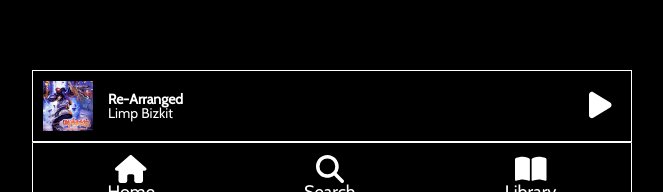
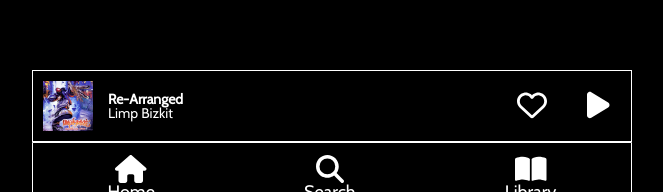
Before and after one commit to GarrettEstrin/THE_PLAYLIST, a React (Create React App) app: page / in a window 1280 px wide. Shown: the part 586-778 px from the top of the page, without its empty margins (308-971 px from the left). Built offline with nearby package versions, Linux system fonts and the light colour scheme.

Commit message:
favorites in player are functional

```diff
--- a/package.json
+++ b/package.json
@@ -3,8 +3,9 @@
   "version": "0.1.0",
   "private": true,
   "dependencies": {
-    "@fortawesome/fontawesome-svg-core": "^6.2.0",
-    "@fortawesome/free-solid-svg-icons": "^6.2.0",
+    "@fortawesome/fontawesome-svg-core": "^6.5.1",
+    "@fortawesome/free-regular-svg-icons": "^6.5.1",
+    "@fortawesome/free-solid-svg-icons": "^6.5.1",
     "@fortawesome/react-fontawesome": "^0.2.0",
     "@testing-library/jest-dom": "^5.16.5",
     "@testing-library/react": "^13.4.0",
--- a/src/Player/Player.tsx
+++ b/src/Player/Player.tsx
@@ -1,6 +1,7 @@
-import React from 'react';
+import React, { useEffect, useState } from 'react';
 import { FontAwesomeIcon } from '@fortawesome/react-fontawesome'
-import { faPlay, faPause } from '@fortawesome/free-solid-svg-icons'
+import { faPlay, faPause, faHeart } from '@fortawesome/free-solid-svg-icons'
+import { faHeart as farHeart } from '@fortawesome/free-regular-svg-icons'
 
 import { useAppContext } from '../Utilities/AppContext';
 
@@ -8,7 +9,14 @@ import './player.css';
 
 
 function Player() {
-  const { currentSong, isPlaying, play, pause } = useAppContext();
+  const { currentSong, isPlaying, play, pause, addFavorite, removeFavorite, favorites } = useAppContext();
+  const [isFavorite, setIsFavorite] = useState(false);
+
+  useEffect(() => {
+    if (currentSong) {
+      setIsFavorite(favorites.includes(currentSong.key));
+    }
+  }, [favorites, currentSong])
 
   if (currentSong === null) {
     return null;
@@ -23,9 +31,14 @@ function Player() {
         <p className="player__now-playing-title">{currentSong.title}</p>
         <p className="player__now-playing-artist">{currentSong.artist}</p>
       </div>
+      {isFavorite ?
+        <div className="player__favorite" onClick={() => {removeFavorite(currentSong.key)}}><FontAwesomeIcon icon={faHeart} /></div> :
+        <div className="player__favorite" onClick={() => {addFavorite(currentSong.key)}}><FontAwesomeIcon icon={farHeart} /></div>
+      }
+
       {isPlaying ?
-        <div onClick={pause}><FontAwesomeIcon icon={faPause} /></div> :
-        <div onClick={play}><FontAwesomeIcon icon={faPlay} /></div>
+        <div className="player__icon-cont" onClick={pause}><FontAwesomeIcon icon={faPause} /></div> :
+        <div className="player__icon-cont" onClick={play}><FontAwesomeIcon icon={faPlay} /></div>
       }
     </div>
   )
--- a/src/Player/player.css
+++ b/src/Player/player.css
@@ -32,3 +32,11 @@
 .player__now-playing-title {
   font-weight: 800;
 }
+
+.player__favorite {
+  margin: 40px;
+}
+
+.player__icon-cont {
+  width: 24px;
+}
--- a/src/Types/Library.ts
+++ b/src/Types/Library.ts
@@ -7,7 +7,8 @@ type libraryItem = {
   'canPlay': boolean,
   'key': string,
   'processed': boolean,
-  'unique': number
+  'unique': number,
+  'favorite': boolean
 }
 
 export default libraryItem;
--- a/src/Utilities/AppContext.tsx
+++ b/src/Utilities/AppContext.tsx
@@ -3,7 +3,7 @@ import React, { createContext, ReactElement, SetStateAction, useContext, useEffe
 import View from '../Types/views';
 import Song from '../Types/songs';
 import libraryItem from '../Types/Library';
-import library from './library';
+import library, { getFavorites, saveFavorites } from './library';
 import getRandomSong from './getRandomSong';
 
 interface DefaultContextType {
@@ -21,6 +21,9 @@ interface DefaultContextType {
   setHeaderHeight: React.Dispatch<SetStateAction<number>>
   setFooterHeight: React.Dispatch<SetStateAction<number>>
   viewHeight: number
+  addFavorite: (songKey: string) => void
+  removeFavorite: (songKey: string) => void
+  favorites: string[]
 }
 
 const defaultContext: DefaultContextType = {
@@ -37,7 +40,10 @@ const defaultContext: DefaultContextType = {
   getSearchSuggestion: () => { return "" },
   setHeaderHeight: () => 0,
   setFooterHeight: () => 0,
-  viewHeight: 0
+  viewHeight: 0,
+  addFavorite: () => { },
+  removeFavorite: () => { },
+  favorites: getFavorites()
 };
 
 export const AppContext = createContext(defaultContext);
@@ -54,6 +60,7 @@ export const AppContextProvider = (props: { children: ReactElement }) => {
   const [headerHeight, setHeaderHeight] = useState(0);
   const [footerHeight, setFooterHeight] = useState(0);
   const [viewHeight, setViewHeight] = useState(0)
+  const [favorites, setFavorites] = useState(getFavorites());
   let currentSongKey = currentSong.key;
 
   const getSearchSuggestion = (): string => {
@@ -120,6 +127,8 @@ export const AppContextProvider = (props: { children: ReactElement }) => {
     }
 
     currentSongKey = selectedSong.key;
+    // const favorites = getFavorites();
+    // selectedSong.favorite = favorites.includes(selectedSong.key);
     setCurrentSong(selectedSong);
     setIsPlaying(true);
   }
@@ -127,11 +136,27 @@ export const AppContextProvider = (props: { children: ReactElement }) => {
   const playRandomSong = () => {
     const limitedLibrary = library.filter((song) => song.key !== currentSongKey);
     const randomSong = getRandomSong(limitedLibrary);
+    // const favorites = getFavorites();
+    // randomSong.favorite = favorites.includes(randomSong.key);
     setCurrentSong(randomSong);
     currentSongKey = randomSong.key;
     if (randomSong.audio) {
       randomSong.audio.play();
     }
+  }
+
+  const addFavorite = (songKey: string) => {
+    const currentFavorites = getFavorites();
+    currentFavorites.push(songKey);
+    saveFavorites(currentFavorites);
+    setFavorites(currentFavorites);
+  };
+
+  const removeFavorite = (songKeyToRemove: string) => {
+    const currentFavorites = getFavorites();
+    const filteredFavorites = currentFavorites.filter((songKey: string) => songKey !== songKeyToRemove);
+    saveFavorites(filteredFavorites);
+    setFavorites(filteredFavorites);
   }
 
   useEffect(() => {
@@ -154,6 +179,11 @@ export const AppContextProvider = (props: { children: ReactElement }) => {
     setViewHeight(htmlHeight - headerHeight - footerHeight);
   }, [headerHeight, footerHeight])
 
+  useEffect(() => {
+    currentSong.favorite = favorites.includes(currentSong.key)
+    setCurrentSong(currentSong);
+  }, [favorites, currentSong])
+
   return (
     <AppContext.Provider value={{
       currentView,
@@ -169,7 +199,10 @@ export const AppContextProvider = (props: { children: ReactElement }) => {
       getSearchSuggestion,
       setHeaderHeight,
       setFooterHeight,
-      viewHeight
+      viewHeight,
+      addFavorite,
+      removeFavorite,
+      favorites
     }}>
       {props.children}
     </AppContext.Provider>
--- a/src/Utilities/library.ts
+++ b/src/Utilities/library.ts
@@ -10,7 +10,8 @@ const library: libraryItem[] = [
     canPlay: false,
     key: 'g',
     processed: false,
-    unique: 0
+    unique: 0,
+    favorite: false
   },
   {
     title: "Butterfly",
@@ -22,6 +23,7 @@ const library: libraryItem[] = [
     key: 'b',
     processed: false,
     unique: 0,
+    favorite: false
   },
   {
     title: "Re-Arranged",
@@ -32,19 +34,41 @@ const library: libraryItem[] = [
     canPlay: false,
     key: 'r',
     processed: false,
-    unique: 0
+    unique: 0,
+    favorite: false
   }
 ];
 
+const getFavorites = () => {
+  const rawFavorites = localStorage.favorites;
+  let parsedFavorites: string[] = [];
+  if (rawFavorites) {
+    try {
+      parsedFavorites = JSON.parse(rawFavorites);
+    } catch (error) {}
+  }
+  return parsedFavorites;
+}
+
+const saveFavorites = (favorites: string[]) => {
+  localStorage.favorites = JSON.stringify(favorites);
+};
+
 const setupLibrary = () => {
-library.forEach((song) => {
-  if (process.env.NODE_ENV === 'development') {
-    song.file = song.file.replace('.mp3', '-dev.mp3', );
-  }
+
+  library.forEach((song) => {
+    if (process.env.NODE_ENV === 'development') {
+      song.file = song.file.replace('.mp3', '-dev.mp3', );
+    }
+    const parsedFavorites = getFavorites();
     const audio = new Audio(`/audio/${song.file}`);
     song.audio = audio;
+    if (parsedFavorites.includes(song.key)) {
+      song.favorite = true;
+    }
   })
   return library;
 }
 
 export default setupLibrary();
+export { getFavorites, saveFavorites };
```
Also changed, not shown: 1 other file (tests, documents, lock files or other folders).
